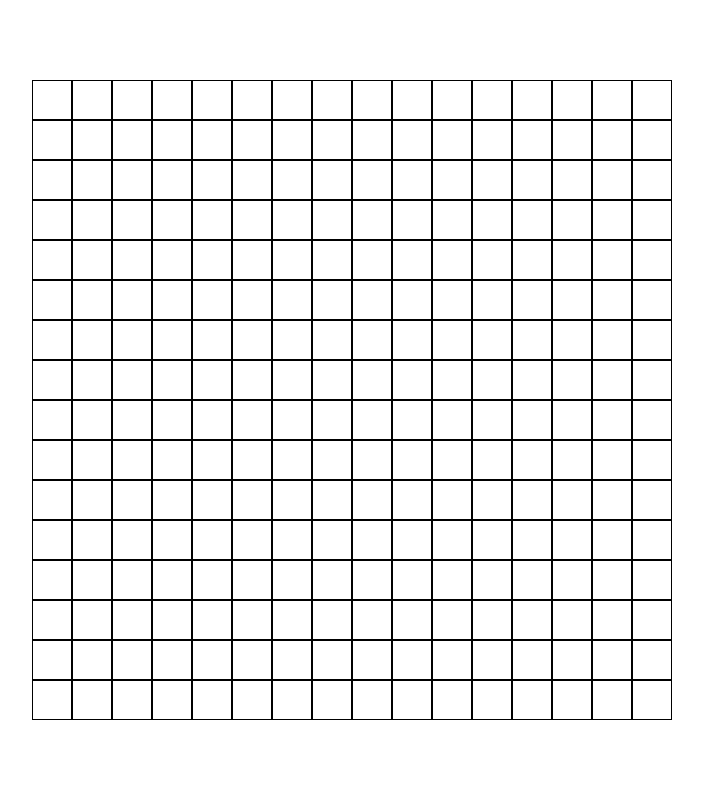
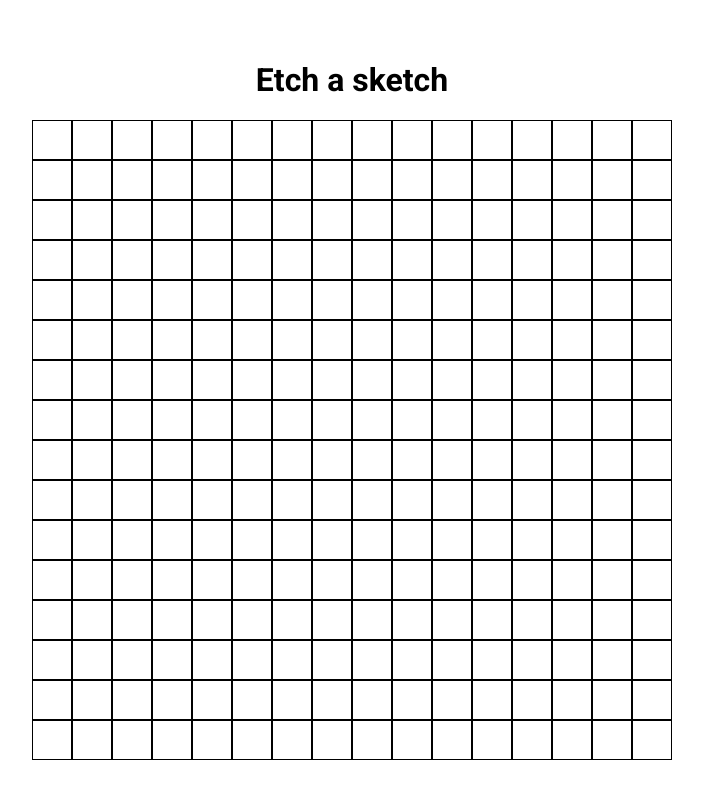
Before and after one commit to nemecro/etch-a-sketch, a plain HTML site: page index.html in a window 1280 px wide. Shown: the whole page, without its empty margins (288-991 px from the left). Drawn offline with Linux system fonts and the light colour scheme.

Commit message:
feat: add heading and change main flex direction

```diff
--- a/index.html
+++ b/index.html
@@ -9,6 +9,7 @@
 </head>
 <body>
     <main>
+        <h1>Etch a sketch</h1>
         <div id="square-container">
 
         </div>
--- a/style.css
+++ b/style.css
@@ -1,5 +1,7 @@
+@import url('https://fonts.googleapis.com/css2?family=Roboto:ital,wght@0,100;0,300;0,400;0,500;0,700;0,900;1,100;1,300;1,400;1,500;1,700;1,900&display=swap');
 * {
     box-sizing: border-box;
+    font-family: "Roboto", sans-serif;
 }
 body {
     margin: 0;
@@ -7,6 +9,7 @@ body {
 
 main {
     display: flex;
+    flex-direction: column;
     justify-content: center;
     align-items: center;
     height: 100vh;
```
